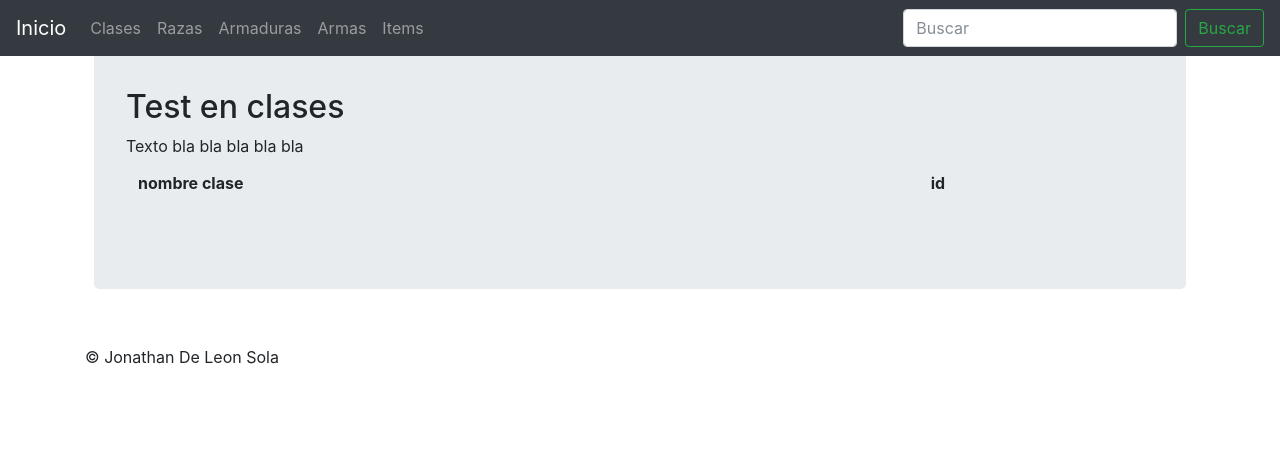
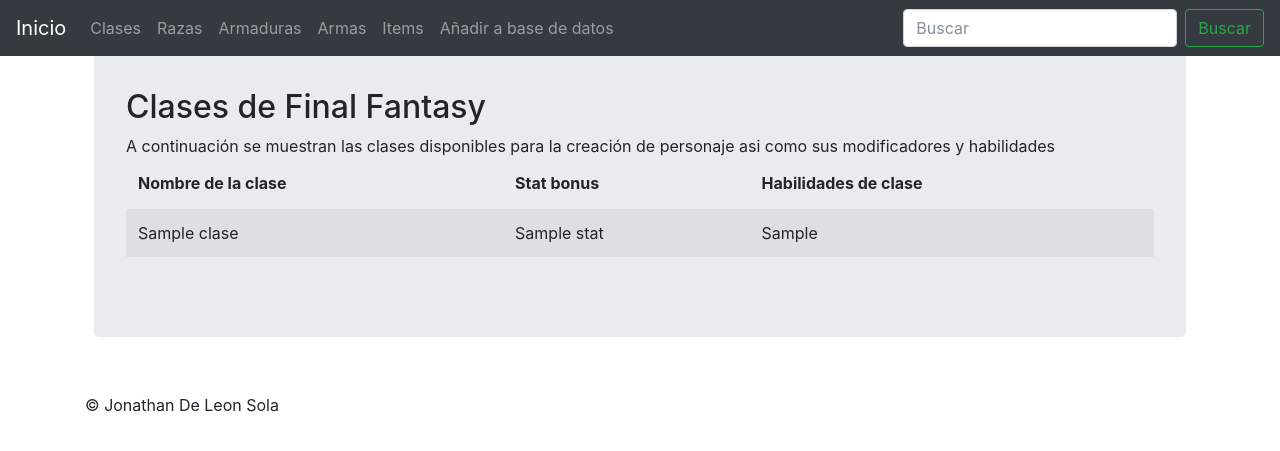
Before and after one commit to Jonadeleon/proyecto1, a Flask app: page /clases in a window 1280 px wide. Shown: the top 451 px of the page. Run offline with Flask 2, Linux system fonts and the light colour scheme; a database or web service that is not in the repository returns one stand-in record (values such as "Sample title"); lists and menus that the app fills with data are empty; some libraries are stand-ins or nearby versions.

Commit message:
Base de datos OK - Intentar hacer Update desde formulario

```diff
--- a/index.py
+++ b/index.py
@@ -14,11 +14,11 @@ def inicio():
 @app.route('/clases', methods=['GET'])
 def clases():
     clases = db.clases.find().limit(10)
-    return render_template('clases.html')
+    return render_template('clases.html', clases=clases)
 
 @app.route('/razas')
 def razas():
-    razas =db.razas.find().limit(10)
+    razas = db.razas.find().limit(10)
     return render_template('razas.html', razas=razas)
 
 @app.route('/armaduras')
@@ -33,5 +33,18 @@ def armas():
 def items():
     return render_template('items.html')
 
+@app.route('/update')
+def update():
+    name = request.args['name']
+    stat = request.args['stat']
+    hab1 = request.args['hab1']
+
+    db.clases.insert_one(
+        {"name": name,
+         "stat": stat,
+         "hab1": hab1}
+    )
+    return rendirect('/update')
+
 if __name__ == "__main__":
     app.run(debug=True)
--- a/templates/clases.html
+++ b/templates/clases.html
@@ -3,21 +3,24 @@
 {% block content%}
 
     <div class="jumbotron">
-        <h2>Test en clases</h2>
+        <h2>Clases de Final Fantasy</h2>
 
-        Texto bla bla bla bla bla
+        A continuación se muestran las clases disponibles para la creación de personaje asi como sus modificadores y habilidades
 
-   <table class="table table-striped">
+        <table class="table table-striped">
         <thead>
             <tr>
-              <th>nombre clase</th>
-              <th>id</th>
+              <th>Nombre de la clase</th>
+              <th>Stat bonus</th>
+              <th>Habilidades de clase</th>
             </tr>
         </thead>
         <tbody class="searchable">
-        {% for clase in clases %}
+        {% for class in clases %}
                 <tr>
-                  <td>{{clase["name"]}}</td>
+                  <td>{{class["name"]}}</td>
+                    <td>{{class["stat"]}}</td>
+                    <td>{{class["hab1"]}}</td>
                 </tr>
         {% endfor %}
         </tbody>
--- a/templates/layout.html
+++ b/templates/layout.html
@@ -40,6 +40,9 @@
             <li class="nav-item">
                 <a class="nav-link" href="/items">Items</a>
             </li>
+            <li class="nav-item">
+                <a class="nav-link" href="/update">Añadir a base de datos</a>
+            </li>
         </ul>
         <form class="form-inline my-2 my-lg-0">
             <input class="form-control mr-sm-2" type="text" placeholder="Buscar" aria-label="Buscar">
```
Also changed, not shown: templates/razas.html (+9 -7 lines).
